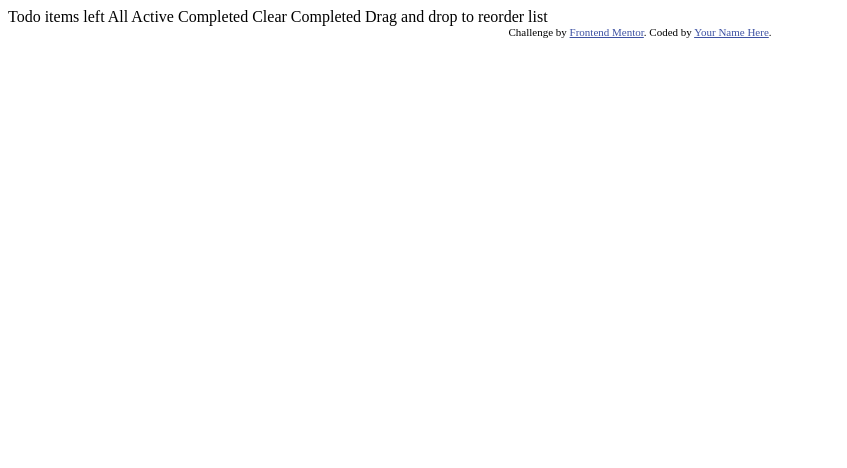
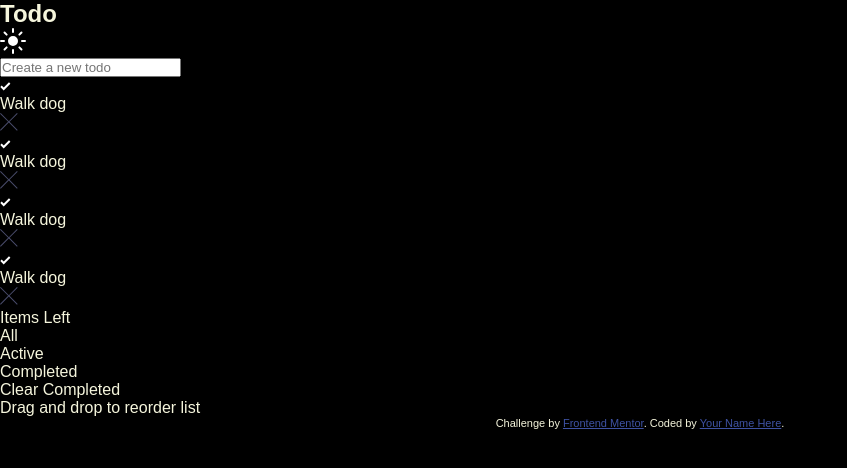
Before and after one commit to muskatla14/todo-app-main, a plain HTML site: page index.html in a window 1280 px wide. Shown: the whole page, without its empty margins (0-847 px from the left). Drawn offline with Linux system fonts and the light colour scheme.

Commit message:
edit html

```diff
--- a/index.html
+++ b/index.html
@@ -1,36 +1,91 @@
 <!DOCTYPE html>
 <html lang="en">
   <head>
-  <meta charset="UTF-8">
-  <meta name="viewport" content="width=device-width, initial-scale=1.0"> <!-- displays site properly based on user's device -->
+    <meta charset="UTF-8" />
+    <meta name="viewport" content="width=device-width, initial-scale=1.0" />
+    <!-- displays site properly based on user's device -->
 
-  <link rel="icon" type="image/png" sizes="32x32" href="./images/favicon-32x32.png">
-
+    <link
+      rel="icon"
+      type="image/png"
+      sizes="32x32"
+      href="./images/favicon-32x32.png"
+    />
+    <link rel="stylesheet" href="css/main.min.css" />
     <title>Frontend Mentor | Todo app</title>
 
     <!-- Feel free to remove these styles or customise in your own stylesheet 👍 -->
     <style>
-    .attribution { font-size: 11px; text-align: center; }
-    .attribution a { color: hsl(228, 45%, 44%); }
+      .attribution {
+        font-size: 11px;
+        text-align: center;
+      }
+      .attribution a {
+        color: hsl(228, 45%, 44%);
+      }
     </style>
   </head>
   <body>
+    <main class="main">
+      <section class="img-bg">
+        <div class="form-container">
+          <h1>Todo</h1>
+          <img src="/images/icon-sun.svg" alt="" />
+          <form>
+            <input class="input" type="text" placeholder="Create a new todo" />
+          </form>
+        </div>
+      </section>
+      <section class="one-color-bg">
+        <div class="one-color-bg__list">
+          <ul class="todo-items">
+            <li class="todo-items__item">
+              <img src="/images/icon-check.svg" alt="" />
+              <p>Walk dog</p>
+              <img src="/images/icon-cross.svg" alt="" />
+            </li>
+            <li class="todo-items__item">
+              <img src="/images/icon-check.svg" alt="" />
+              <p>Walk dog</p>
+              <img src="/images/icon-cross.svg" alt="" />
+            </li>
+            <li class="todo-items__item">
+              <img src="/images/icon-check.svg" alt="" />
+              <p>Walk dog</p>
+              <img src="/images/icon-cross.svg" alt="" />
+            </li>
+            <li class="todo-items__item">
+              <img src="/images/icon-check.svg" alt="" />
+              <p>Walk dog</p>
+              <img src="/images/icon-cross.svg" alt="" />
+            </li>
+          </ul>
+          <div class="list-footer">
+            <div class="left">
+              <p class="left__items">Items Left</p>
+            </div>
+            <div class="select">
+              <p class="select__all">All</p>
+              <p class="select__active">Active</p>
+              <p class="select__completed">Completed</p>
+            </div>
+            <div class="clear">
+              <p class="clear__completed">Clear Completed</p>
+            </div>
+          </div>
+        </div>
+        <div class="one-color-bg__footer">
+          <p>Drag and drop to reorder list</p>
+        </div>
+      </section>
+    </main>
 
-  Todo
-
-  <!-- Add dynamic number --> items left
-
-  All
-  Active
-  Completed
-
-  Clear Completed
-
-  Drag and drop to reorder list
-
+    <!-- Add dynamic number -->
     <div class="attribution">
-    Challenge by <a href="https://www.frontendmentor.io?ref=challenge" target="_blank">Frontend Mentor</a>.
-    Coded by <a href="#">Your Name Here</a>.
+      Challenge by
+      <a href="https://www.frontendmentor.io?ref=challenge" target="_blank"
+        >Frontend Mentor</a
+      >. Coded by <a href="#">Your Name Here</a>.
     </div>
   </body>
 </html>
--- /dev/null
+++ b/scss/_config.scss
@@ -0,0 +1,31 @@
+// Primary
+$bright-blue: hsl(220, 98%, 61%);
+$check-background: linear-gradient hsl(192, 100%, 67%) to hsl(280, 87%, 65%);
+
+
+// Light Theme
+$very-light-gray: hsl(0, 0%, 98%);
+$very-light-grayish-blue: hsl(236, 33%, 92%);
+$light-grayish-blue: hsl(233, 11%, 84%);
+$dark-grayish-blue: hsl(236, 9%, 61%);
+$very-dark-grayish-blue: hsl(235, 19%, 35%);
+
+// Dark Theme
+
+$very-dark-blue: hsl(235, 21%, 11%);
+$very-dark-desaturated-blue: hsl(235, 24%, 19%);
+$light-grayish-blue: hsl(234, 39%, 85%);
+$light-grayish-blue: hsl(236, 33%, 92%); // hover
+$dark-grayish-blue: hsl(234, 11%, 52%);
+$very-dark-grayish-blue: hsl(233, 14%, 35%);
+$very-dark-grayish-blue: hsl(237, 14%, 26%);
+
+// Typography
+
+    // Body Copy
+
+$font-size: 18px;
+
+//  Font
+
+$font-stack: 'Josefin Sans', sans-serif;
--- /dev/null
+++ b/scss/main.scss
@@ -0,0 +1,13 @@
+@import 'config';
+
+* {
+    padding: 0;
+    margin: 0;
+    box-sizing: border-box;
+}
+
+body {
+    font-family: $font-stack;
+    background-color: black;
+    color: beige;
+}
```
Also changed, not shown: css/main.min.css (added), 1 other file. Lines whose indentation alone changed are shown as unchanged.
